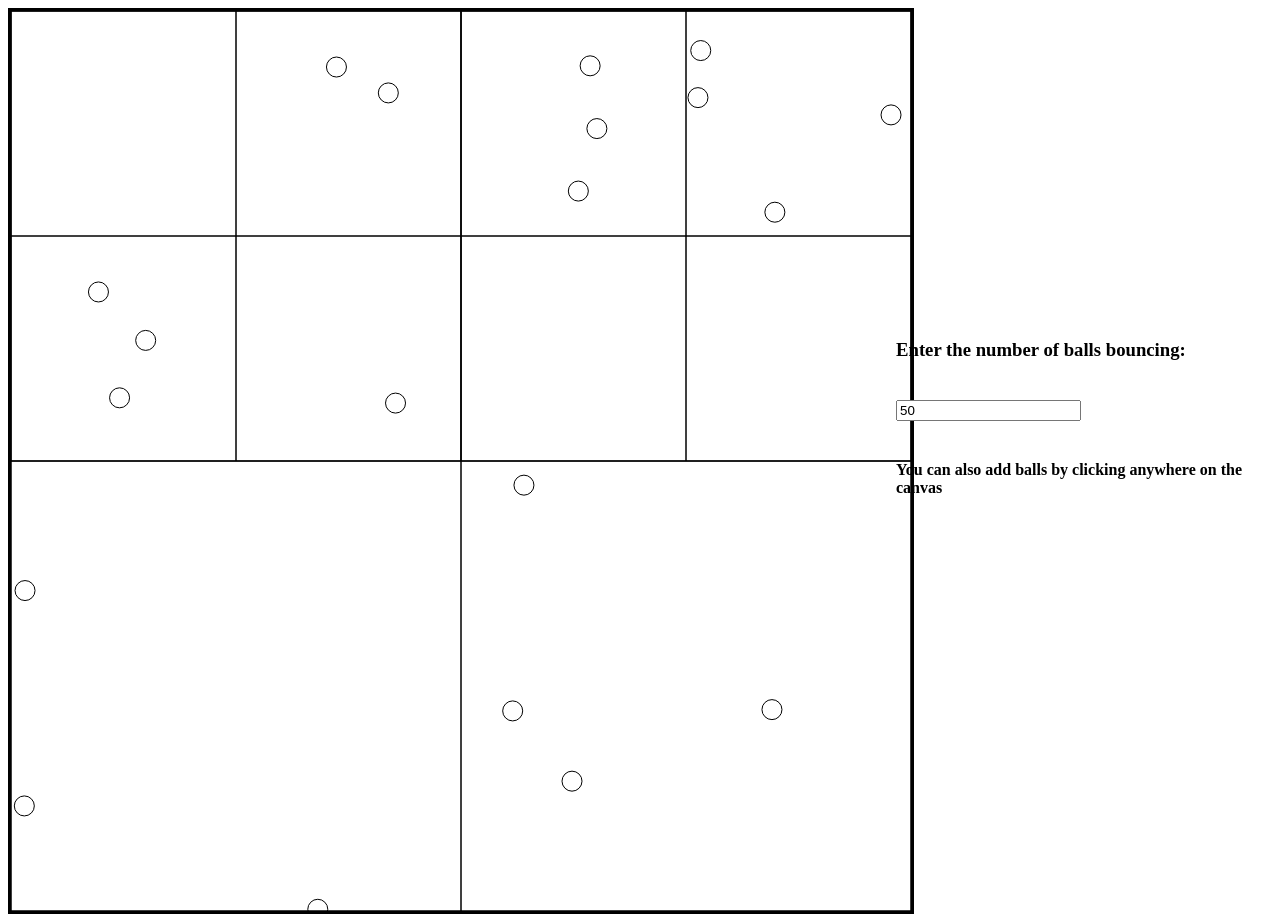
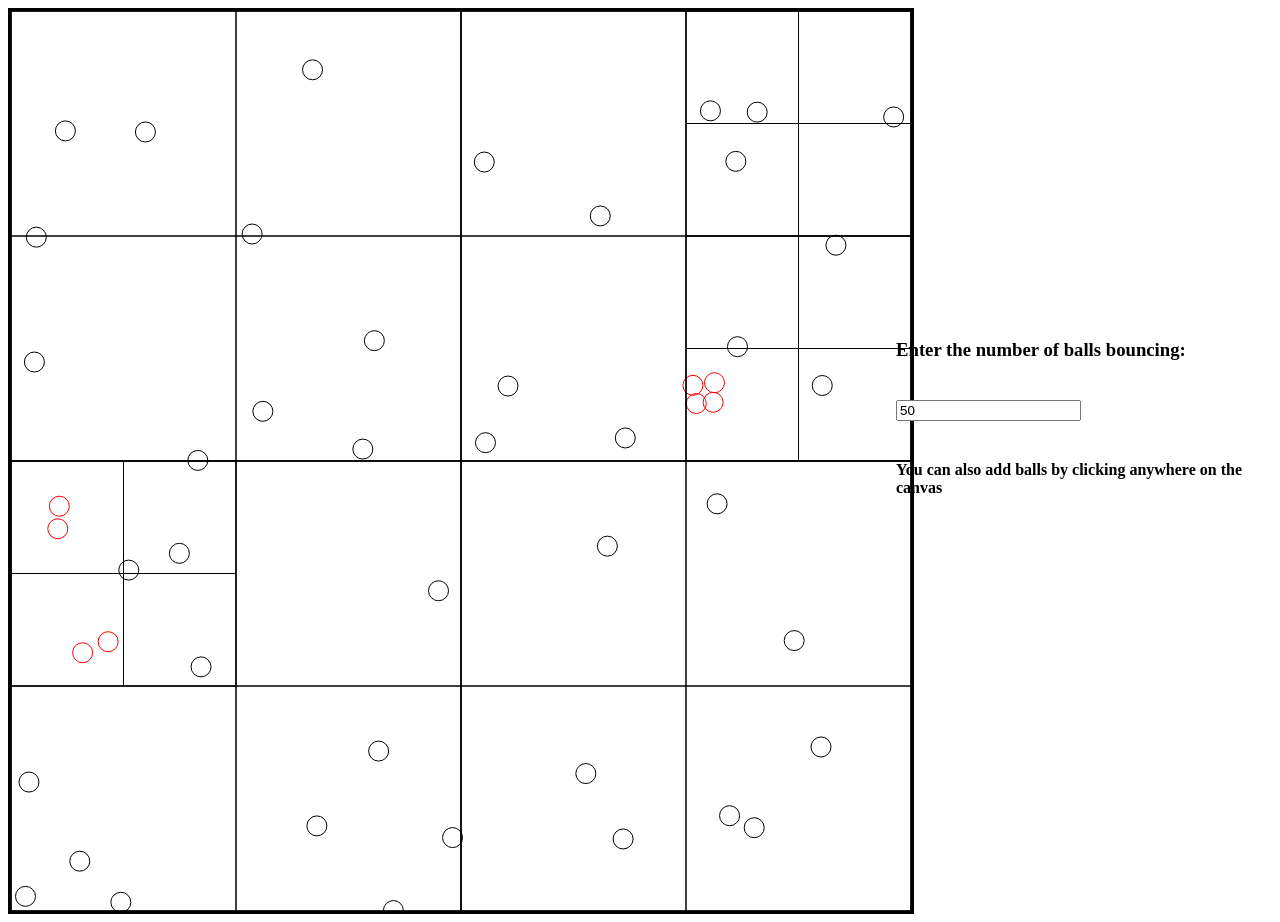
Before and after one commit to hugoiwnl/Computer-Graphics, a plain HTML site: page CG_domaca3/collision.html in a window 1280 px wide. Drawn offline with Linux system fonts and the light colour scheme.

Commit message:
gotovo v1

```diff
--- a/CG_domaca3/collision.html
+++ b/CG_domaca3/collision.html
@@ -56,15 +56,13 @@
             }
 
             ballnum.value = 50;
-            for(let i=0;i<20;i++){
+            for(let i=0;i<50;i++){
                     m.lopte.push(new Ball(Math.random()*canvas.clientWidth,Math.random()*canvas.clientHeight));
             }
-            run();
+            setInterval(run,20);
         }
 
-        /*for(let i=0;i<50;i++){
-            m.lopte.push(new Ball(Math.random()*canvas.clientWidth,Math.random()*canvas.clientHeight));
-        }*/
+
 
 
 
--- a/CG_domaca3/collision.js
+++ b/CG_domaca3/collision.js
@@ -40,6 +40,8 @@ class Ball{
         }
         context.arc(this.x,this.y,this.radius,0,2*Math.PI);
         context.stroke();
+        context.strokeStyle = "#000000";
+
         context.closePath();
     }
 
@@ -48,6 +50,10 @@ class Ball{
         let drug=(ball.y-this.y);
         let d=Math.sqrt(Math.pow(prv,2)+Math.pow(drug,2));
         return d<=this.r*2;
+    }
+
+    intersects(circle) {
+        return (this.x - circle.x) * (this.x - circle.x) + (this.y - circle.y) * (this.y - circle.y) <= 4 * (circle.radius * circle.radius);
     }
 }
 class Circle{
@@ -201,16 +207,29 @@ class Menager{
             loptica.draw(context);
         }
         quad.draw();
+        //dobro je, al ostaju crvene
+        let provereneLopte=[];
         for(let lopta of this.lopte){
-            let range=new Circle(lopta.x,lopta.y,lopta.radius*2);
-            let lopteuRangeu=quad.queryRange(range);
-            for(let drugaLopta of lopteuRangeu){
-                if(lopta != drugaLopta && lopta.intersect(drugaLopta)){
-                    lopta.collision=true;
-                    drugaLopta.collision=false;
+            if(!provereneLopte.includes(lopta)){
+                let range=new Circle(lopta.x,lopta.y,lopta.radius*4);
+                let lopteuRangeu=quad.queryRange(range);
+                if(lopteuRangeu.length>1){
+                    for(let drugaLopta of lopteuRangeu){
+                        if(lopta != drugaLopta ){
+                            lopta.collision=true;
+                            drugaLopta.collision=true;
+                            provereneLopte.push(drugaLopta);
+                        }
+                    }
+                }else{
+                    lopta.collision=false;
                 }
+
             }
+            provereneLopte.push(lopta);
+
         }
+
     }
 }
-//colision, dugme za menjanje radiusa
+//dugme za menjanje radiusa
```
